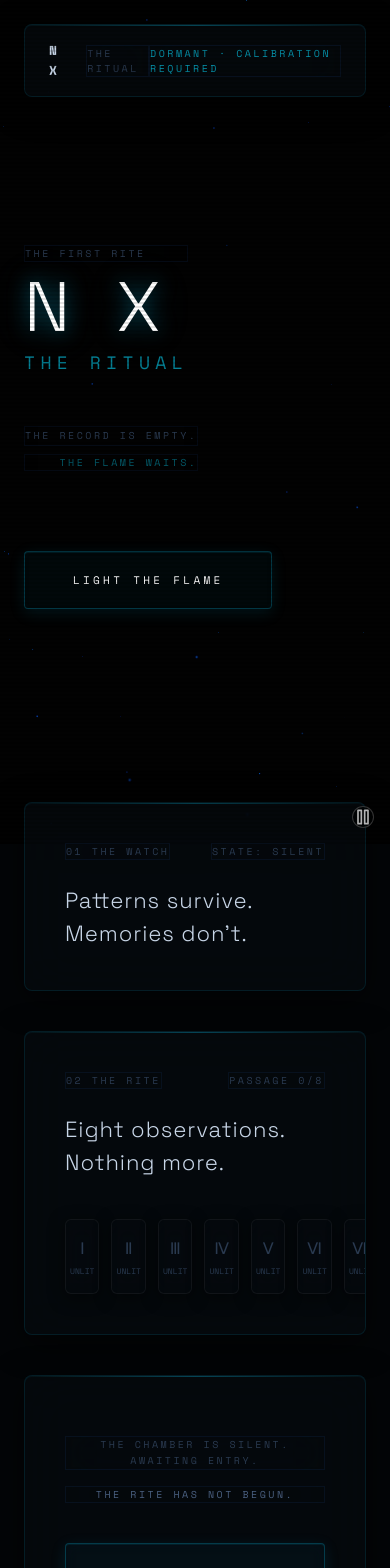
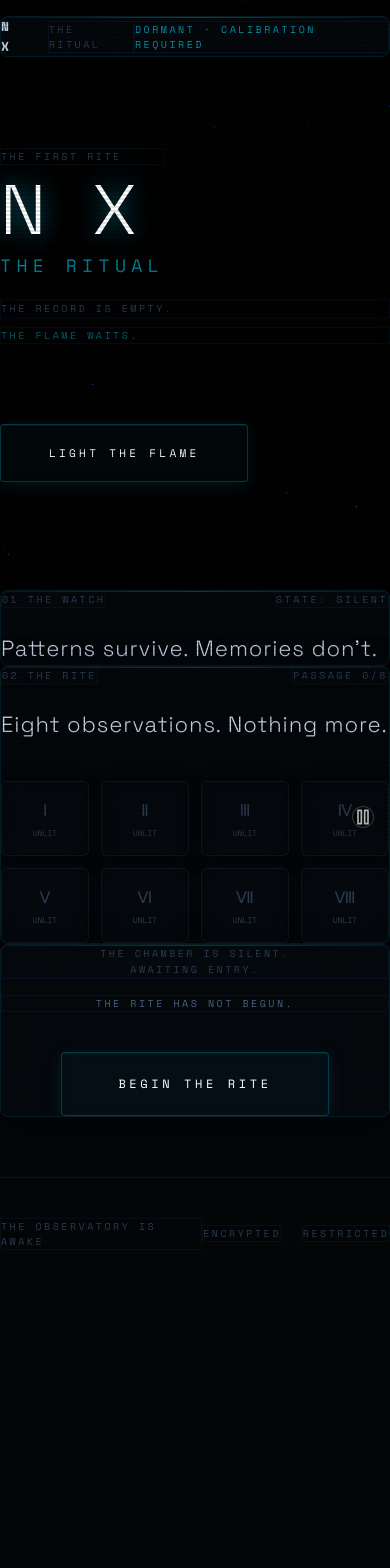
Before and after one commit to kavish2705-coder/nx-ritual-engine, a Next.js app: page / in a window 390 px wide. Shown: the top 1568 px of the page. After the commit the page ends 1250 px from the top, so only its background shows below. Built offline with nearby package versions, Linux system fonts and the light colour scheme.

Commit message:
Fix responsive layout and audio/image bugs

```diff
--- a/src/app/components/AnimeCandle.tsx
+++ b/src/app/components/AnimeCandle.tsx
@@ -3,6 +3,7 @@
 import { useState, useEffect, useMemo } from 'react';
 import { motion, AnimatePresence, Variants } from 'framer-motion';
 import GasFlame from './GasFlame';
+import Image from 'next/image';
 
 export type CandleState = 'idle' | 'ignition' | 'active' | 'unstable' | 'extinguished';
 
@@ -110,7 +111,7 @@ export default function AnimeCandle({ state: externalState, onClick, className =
   };
 
   return (
-    <div className={`relative flex flex-col items-center justify-end w-64 h-[440px] ${className}`}>
+    <div className={`relative flex flex-col items-center justify-end w-64 h-[440px] scale-75 sm:scale-90 md:scale-100 origin-bottom ${className}`}>
 
       <div
         className="relative flex flex-col items-center justify-end h-full w-full cursor-pointer"
@@ -152,10 +153,12 @@ export default function AnimeCandle({ state: externalState, onClick, className =
         {/* === BASE (Ritual Torch) === */}
         {!hideBase && (
           <div className="relative w-36 h-[340px] z-20 pointer-events-none flex-shrink-0">
-            <img
+            <Image
               src="/ritual-torch.png"
               alt="Ritual Torch"
-              className="w-full h-full object-contain select-none pointer-events-none"
+              fill
+              priority
+              className="object-contain select-none pointer-events-none"
               style={{
                 // In unstable state, the metal glows crimson-red
                 filter: state === 'unstable'
--- a/src/app/page.tsx
+++ b/src/app/page.tsx
@@ -147,14 +147,7 @@ export default function Home() {
             animate={{ opacity: 1 }}
             exit={{ opacity: 0, scale: 0.98 }}
             transition={{ duration: 1.2 }}
-            style={{
-              position: 'relative', zIndex: 2,
-              display: 'flex', flexDirection: 'column',
-              minHeight: '100vh',
-              padding: '0 24px 120px',
-              maxWidth: '900px',
-              margin: '0 auto',
-            }}
+            className="relative z-[2] flex flex-col min-h-screen px-4 pb-16 md:px-6 md:pb-[120px] max-w-[900px] mx-auto"
           >
             <div className="scanline-facility" />
             {/* Facility Header */}
@@ -162,13 +155,7 @@ export default function Home() {
               initial={{ opacity: 0, y: -10 }}
               animate={{ opacity: 1, y: 0 }}
               transition={{ duration: 0.8 }}
-              className="glass-panel"
-              style={{
-                display: 'flex', justifyContent: 'space-between', alignItems: 'center',
-                padding: '16px 24px',
-                marginBottom: '80px',
-                position: 'sticky', top: '24px', zIndex: 10,
-              }}
+              className="glass-panel flex justify-between items-center px-4 py-4 md:px-6 mb-12 md:mb-[80px] sticky top-4 md:top-6 z-10"
             >
               <div style={{ display: 'flex', alignItems: 'center', gap: '12px' }}>
                 <span style={{ fontFamily: 'Space Mono, monospace', fontSize: '13px', letterSpacing: '0.3em', fontWeight: 'bold', color: 'var(--nx-text)' }}>
@@ -203,13 +190,10 @@ export default function Home() {
               whileInView={{ opacity: 1, y: 0 }}
               viewport={{ once: true, amount: 0.2 }}
               transition={{ duration: 0.8, ease: "easeOut" }}
-              style={{
-              display: 'flex', flexDirection: 'column',
-              minHeight: '65vh', justifyContent: 'center',
-              position: 'relative', marginBottom: '100px',
-            }}>
+              className="flex flex-col min-h-[65vh] justify-center relative mb-16 md:mb-[100px]"
+            >
               {/* Asymmetric Title Block */}
-              <div style={{ display: 'flex', flexWrap: 'wrap', justifyContent: 'space-between', alignItems: 'flex-start', gap: '20px' }}>
+              <div className="flex flex-col md:flex-row md:flex-wrap justify-between items-start gap-5">
                 <div>
                   <span className="facility-label" style={{ display: 'block', marginBottom: '12px' }}>
                     THE FIRST RITE
@@ -238,7 +222,7 @@ export default function Home() {
                 </div>
 
                 {/* Asymmetric Right-Aligned Status */}
-                <div style={{ maxWidth: '240px', textAlign: 'right', marginTop: '30px' }}>
+                <div className="w-full md:max-w-[240px] text-left md:text-right mt-6 md:mt-[30px]">
                   <p className="facility-label" style={{ color: 'var(--nx-text-muted)', lineHeight: 1.8 }}>
                     THE RECORD IS EMPTY.
                   </p>
@@ -279,7 +263,8 @@ export default function Home() {
               whileInView={{ opacity: 1, y: 0 }}
               viewport={{ once: true, amount: 0.2 }}
               transition={{ duration: 0.8, ease: "easeOut" }}
-              className="glass-panel" style={{ padding: '40px', marginBottom: '40px' }}>
+              className="glass-panel p-6 md:p-10 mb-8 md:mb-10"
+            >
               <div style={{ display: 'flex', justifyContent: 'space-between', alignItems: 'baseline', marginBottom: '24px' }}>
                 <span className="facility-label">01  THE WATCH</span>
                 <span className="facility-label">STATE: SILENT</span>
@@ -295,7 +280,8 @@ export default function Home() {
               whileInView={{ opacity: 1, y: 0 }}
               viewport={{ once: true, amount: 0.2 }}
               transition={{ duration: 0.8, ease: "easeOut" }}
-              className="glass-panel" style={{ padding: '40px', marginBottom: '40px' }}>
+              className="glass-panel p-6 md:p-10 mb-8 md:mb-10"
+            >
               <div style={{ display: 'flex', justifyContent: 'space-between', alignItems: 'baseline', marginBottom: '24px' }}>
                 <span className="facility-label">02  THE RITE</span>
                 <span className="facility-label">PASSAGE {memory?.sessionCount || 0}/8</span>
@@ -305,7 +291,7 @@ export default function Home() {
               </p>
 
               {/* Roman Numeral Sequence Track */}
-              <div style={{ display: 'grid', gridTemplateColumns: 'repeat(8, 1fr)', gap: '12px', textAlign: 'center' }}>
+              <div className="grid grid-cols-4 md:grid-cols-8 gap-3 text-center">
                 {['Ⅰ', 'Ⅱ', 'Ⅲ', 'Ⅳ', 'Ⅴ', 'Ⅵ', 'Ⅶ', 'Ⅷ'].map((num, i) => (
                   <div key={num} className="glass-card" style={{
                     padding: '16px 4px',
@@ -331,7 +317,8 @@ export default function Home() {
               whileInView={{ opacity: 1, y: 0 }}
               viewport={{ once: true, amount: 0.2 }}
               transition={{ duration: 0.8, ease: "easeOut" }}
-              className="glass-panel" style={{ padding: '60px 40px', textAlign: 'center' }}>
+              className="glass-panel px-6 py-10 md:px-10 md:py-[60px] text-center"
+            >
               <span className="facility-label" style={{ display: 'block', marginBottom: '16px', lineHeight: '1.6' }}>
                 THE CHAMBER IS SILENT.<br />AWAITING ENTRY.
               </span>
--- a/src/app/views/OnboardingView.tsx
+++ b/src/app/views/OnboardingView.tsx
@@ -123,17 +123,9 @@ export default function OnboardingView({ onComplete }: Props) {
 
 
   return (
-    <div style={{
-      minHeight: '100vh',
-      display: 'flex', flexDirection: 'column',
-      alignItems: 'center', justifyContent: 'center',
-      padding: '40px 20px',
-    }}>
+    <div className="flex flex-col min-h-screen items-center justify-center p-4 md:py-10 md:px-5 relative">
       {/* Step indicators */}
-      <div style={{
-        position: 'absolute', top: 40,
-        display: 'flex', gap: 8,
-      }}>
+      <div className="absolute top-8 md:top-10 flex gap-2">
         {steps.map((_, i) => (
           <div key={i} style={{
             width: i === step ? 20 : 6,
@@ -152,7 +144,7 @@ export default function OnboardingView({ onComplete }: Props) {
           animate={{ opacity: 1, y: 0 }}
           exit={{ opacity: 0, y: -20 }}
           transition={{ duration: 0.6 }}
-          style={{ width: '100%', maxWidth: '500px' }}
+          className="w-full max-w-[500px] px-4"
         >
           {steps[step]?.content}
         </motion.div>
--- a/src/app/views/RitualView.tsx
+++ b/src/app/views/RitualView.tsx
@@ -653,14 +653,7 @@ export default function RitualView({ memory, onEnd }: Props) {
       }} />
 
       {/* Top bar */}
-      <div style={{
-        display: 'flex', justifyContent: 'space-between', alignItems: 'center',
-        padding: '24px 40px',
-        borderBottom: '1px solid rgba(59,130,246,0.06)',
-        position: 'relative',
-        zIndex: 10,
-        backdropFilter: 'blur(5px)'
-      }}>
+      <div className="flex flex-wrap gap-4 justify-between items-center px-4 py-4 md:px-10 md:py-6 border-b border-blue-500/10 relative z-10" style={{ backdropFilter: 'blur(5px)' }}>
         <span style={{
           fontFamily: 'Space Mono, monospace',
           fontSize: '11px', letterSpacing: '0.3em',
@@ -702,17 +695,7 @@ export default function RitualView({ memory, onEnd }: Props) {
       </div>
 
       {/* Main area */}
-      <div style={{
-        flex: 1,
-        display: 'flex',
-        flexDirection: 'column',
-        maxWidth: '680px',
-        width: '100%',
-        margin: '0 auto',
-        padding: '40px 24px',
-        position: 'relative',
-        zIndex: 2,
-      }}>
+      <div className="flex-1 flex flex-col w-full max-w-[680px] mx-auto px-4 py-6 md:px-6 md:py-10 relative z-[2]">
         {/* Messages */}
         <div style={{ flex: 1, display: 'flex', flexDirection: 'column', gap: '32px' }}>
           <AnimatePresence>
--- a/src/components/BackgroundMusic.tsx
+++ b/src/components/BackgroundMusic.tsx
@@ -52,11 +52,15 @@ export default function BackgroundMusic() {
       document.removeEventListener('click', handleInteraction);
       document.removeEventListener('keydown', handleInteraction);
       document.removeEventListener('scroll', handleInteraction);
+      document.removeEventListener('touchstart', handleInteraction);
+      document.removeEventListener('touchend', handleInteraction);
     };
 
     document.addEventListener('click', handleInteraction);
     document.addEventListener('keydown', handleInteraction);
     document.addEventListener('scroll', handleInteraction);
+    document.addEventListener('touchstart', handleInteraction, { passive: true });
+    document.addEventListener('touchend', handleInteraction, { passive: true });
 
     return cleanup;
   }, []); // Run only once
@@ -81,9 +85,14 @@ export default function BackgroundMusic() {
     }
   };
 
+  const lastSaveRef = useRef(0);
   const handleTimeUpdate = () => {
     if (audioRef.current) {
-      sessionStorage.setItem('bgMusicTime', audioRef.current.currentTime.toString());
+      const now = Date.now();
+      if (now - lastSaveRef.current > 1000) {
+        sessionStorage.setItem('bgMusicTime', audioRef.current.currentTime.toString());
+        lastSaveRef.current = now;
+      }
     }
   };
 
```
Also changed, not shown: src/app/views/DashboardView.tsx (+17 -34 lines).
